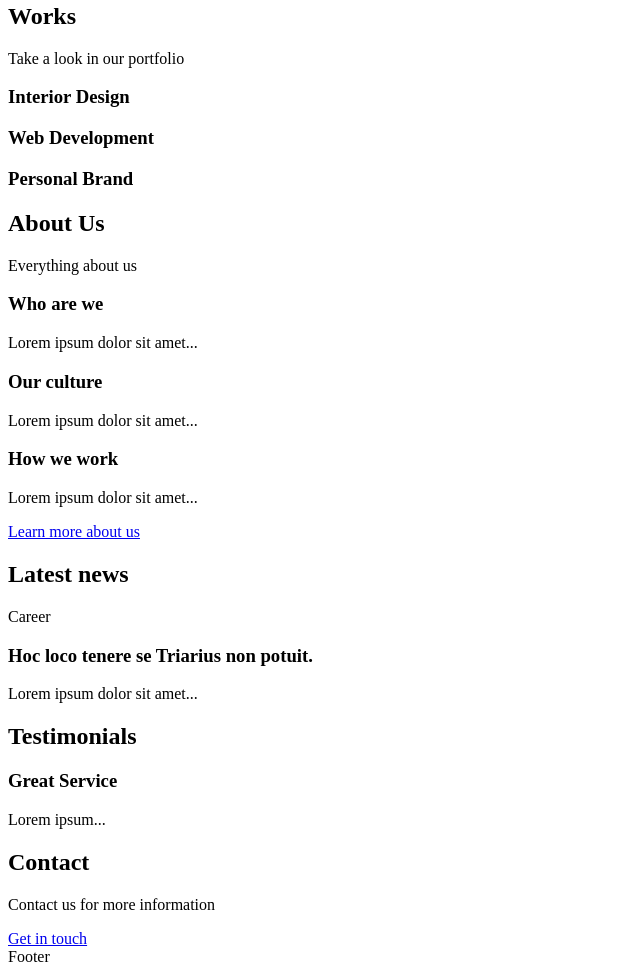
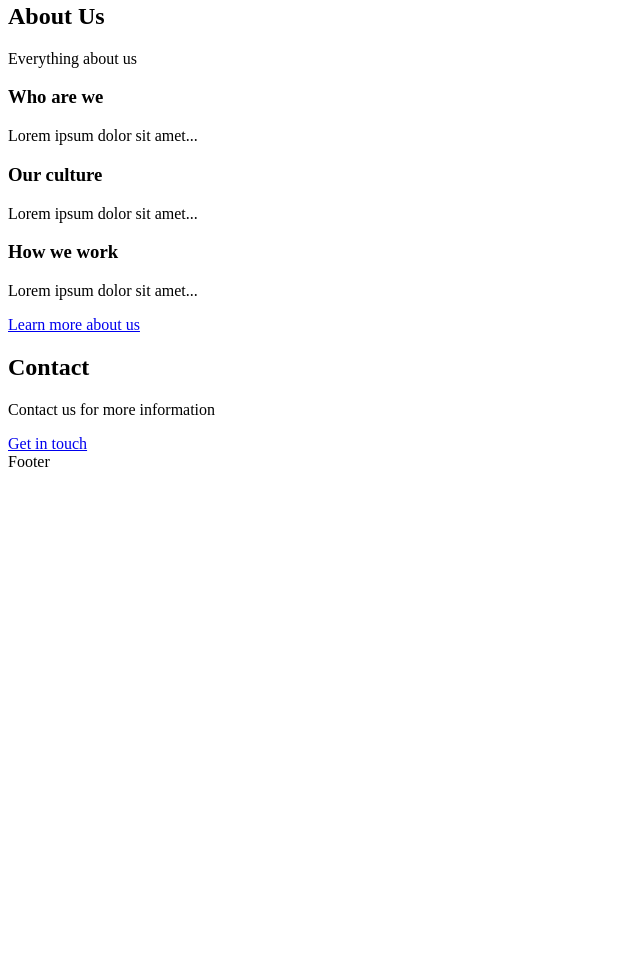
Before and after one commit to Hamza-coder3011/holbertonschool-web_front_end, a plain HTML site: page html_advanced/22-index.html in a window 1280 px wide. Shown: the part 457-1431 px from the top of the page, without its empty margins (0-640 px from the left). After the commit the page ends 936 px from the top, so only its background shows below. Drawn offline with Linux system fonts and the light colour scheme.

Commit message:
im tired of this task

```diff
--- a/html_advanced/22-index.html
+++ b/html_advanced/22-index.html
@@ -46,21 +46,6 @@
         </div>
       </section>
 
-      <!-- Works section -->
-      <section>
-        <div>
-          <header>
-            <h2>Works</h2>
-            <p>Take a look in our portfolio</p>
-          </header>
-          <div>
-            <article><h3>Interior Design</h3></article>
-            <article><h3>Web Development</h3></article>
-            <article><h3>Personal Brand</h3></article>
-          </div>
-        </div>
-      </section>
-
       <!-- About Us section -->
       <section>
         <div>
@@ -77,37 +62,6 @@
             <p>Lorem ipsum dolor sit amet...</p>
           </div>
           <a href="about.html">Learn more about us</a>
-        </div>
-      </section>
-
-      <!-- Latest news section -->
-      <section>
-        <div>
-          <header>
-            <h2>Latest news</h2>
-          </header>
-          <div>
-            <article>
-              <p>Career</p>
-              <h3>Hoc loco tenere se Triarius non potuit.</h3>
-              <p>Lorem ipsum dolor sit amet...</p>
-            </article>
-          </div>
-        </div>
-      </section>
-
-      <!-- Testimonials section -->
-      <section>
-        <div>
-          <header>
-            <h2>Testimonials</h2>
-          </header>
-          <div>
-            <article>
-              <h3>Great Service</h3>
-              <p>Lorem ipsum...</p>
-            </article>
-          </div>
         </div>
       </section>
 
```
